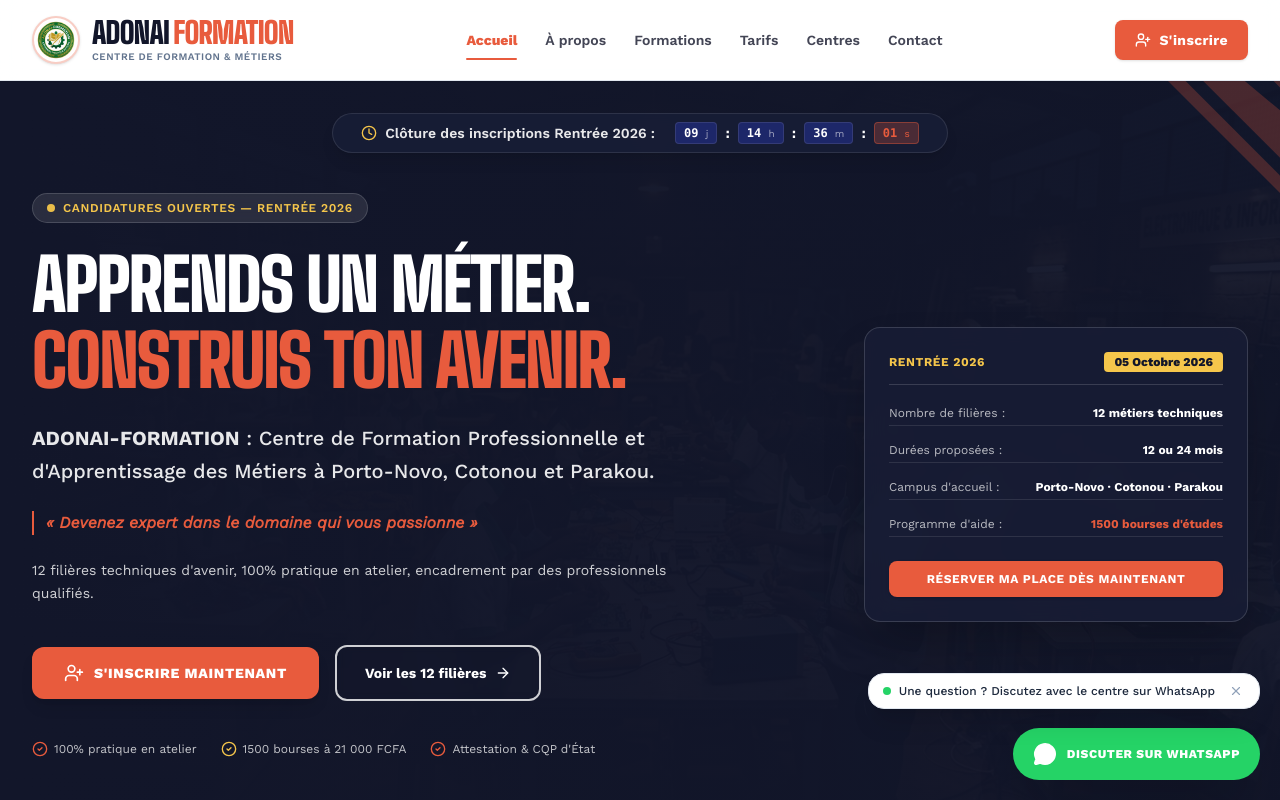
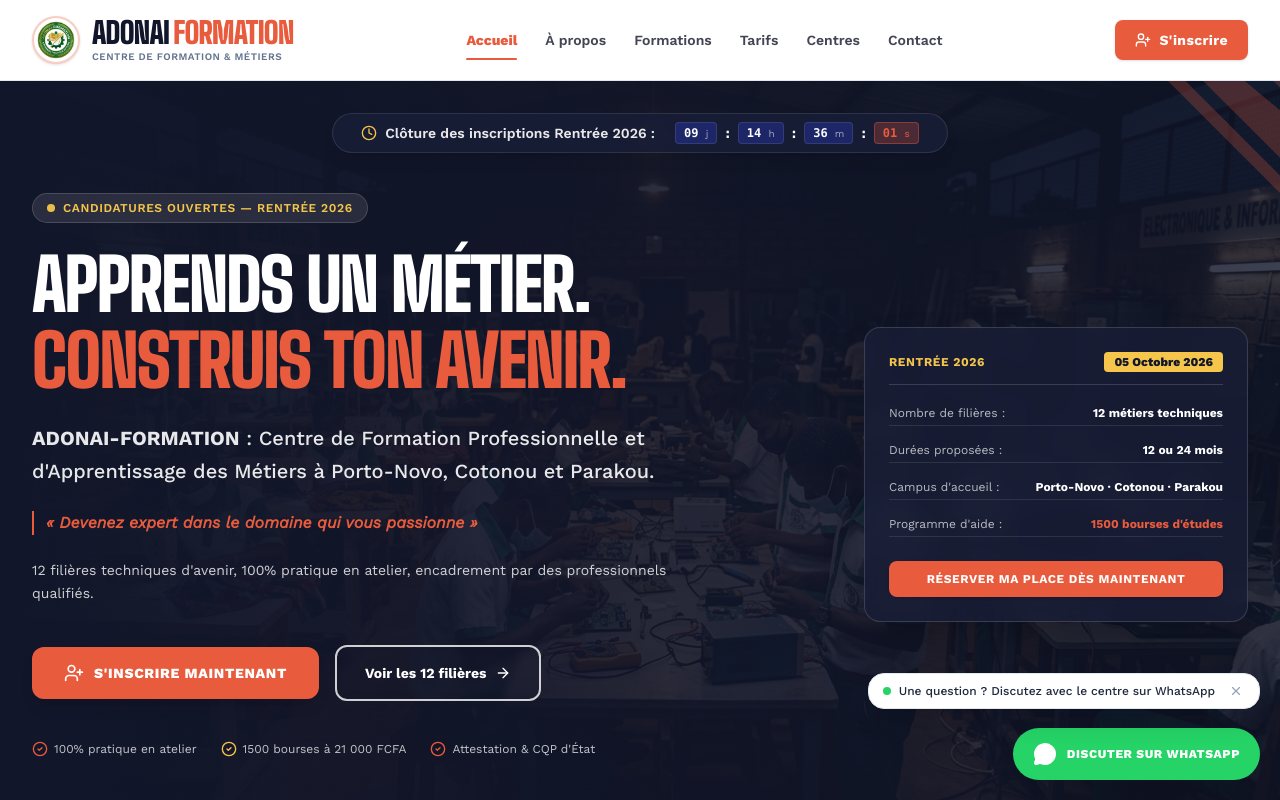
Before and after one commit to olabrayane5-stack/adonai-formation, a React (Vite) app: page / in a window 1280 px wide. Shown: the top 800 px of the page. Built offline with nearby package versions, Linux system fonts and the light colour scheme.

Commit message:
Adjust Hero component background opacity and overlay

```diff
--- a/src/components/Hero.tsx
+++ b/src/components/Hero.tsx
@@ -53,10 +53,10 @@
         <img
           src={IMAGES.heroBgWide}
           alt="Apprenants en atelier pratique à ADONAI-FORMATION Bénin"
-          className="w-full h-full object-cover object-center opacity-20"
+          className="w-full h-full object-cover object-center opacity-40"
         />
-        {/* Overlay bleu marine très sombre quasi-noir #12162A */}
-        <div className="absolute inset-0 bg-gradient-to-r from-[#12162A] via-[#12162A]/90 to-[#12162A]/80" />
+        {/* Overlay bleu marine dégradé, allégé pour laisser la photo respirer */}
+        <div className="absolute inset-0 bg-gradient-to-r from-[#12162A] via-[#12162A]/75 to-[#12162A]/55" />
       </div>
 
       {/* Motif géométrique corail discret dans un coin (triangles) */}
```
